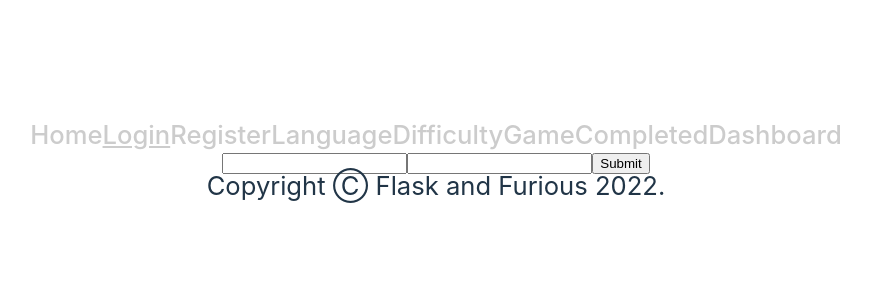
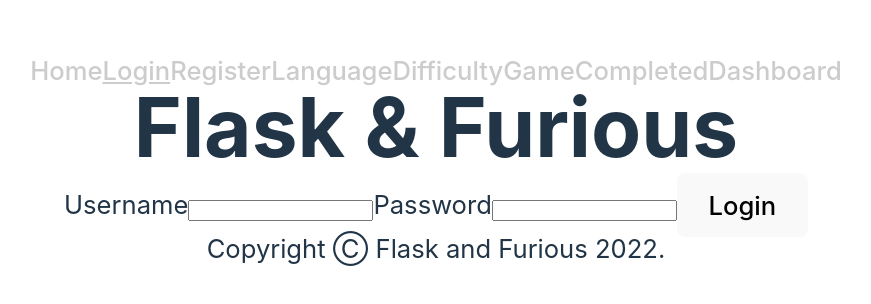
Before and after one commit to Flask-and-Furious/client_side, a React (Vite) app: page /login in a window 1280 px wide. Shown: the part 240-544 px from the top of the page, without its empty margins (204-1075 px from the left). Built offline with nearby package versions, Linux system fonts and the light colour scheme.

Commit message:
add useNavigate to move to dashboard after log in

```diff
--- a/src/pages/Login/index.jsx
+++ b/src/pages/Login/index.jsx
@@ -1,51 +1,83 @@
 import React, { useState } from "react";
-import axios from 'axios'
+import { useNavigate } from "react-router-dom";
+import axios from "axios";
 
-import { Title, Input } from "../../components"
+import { Title, Input, Button } from "../../components";
 
 function Login() {
+  const [username, setUsername] = useState("");
+  const [password, setPassword] = useState("");
+  const goTo = useNavigate();
 
-
-    const [username, setUsername] = useState('')
-    const [password, setPassword] = useState('')
+  // moves to dashboard after logging in
+  const handleNavigate = () => {
+    goTo("/dashboard", { replace: true });
+  };
 
   const handleSubmit = async (e) => {
-        e.preventDefault()
+    e.preventDefault();
+
+    handleNavigate();
 
     try {
       const options = {
         method: "POST",
         headers: {
-                    'Content-Type': 'application/json'
+          "Content-Type": "application/json",
         },
-                body : JSON.stringify(Object.fromEntries(new FormData(e.target)))
+        body: JSON.stringify(Object.fromEntries(new FormData(e.target))),
+      };
+      console.log("body:", options.body);
+      const res = await fetch(
+        "https://python-debug.herokuapp.com/login",
+        options
+      );
+      const data = await res.json();
+      console.log("Res:", data);
 
-
-
+      return data;
+    } catch (err) {
+      console.log("Error :", err);
     }
-            console.log("body:", options.body)
-            const res = await fetch('https://python-debug.herokuapp.com/login', options)
-            const data = await res.json()
-            console.log("Res:", data)
-
-            return data
-
-        } catch (err) {
-            console.log("Error :", err)
-        }
-
-    }
+  };
 
   return (
+    <>
       <div>
+        <Title title="Flask & Furious" />
+        <form onSubmit={handleSubmit}>
+          <Input
+            onChange={(e) => {
+              setUsername(e.target.value);
+            }}
+            name="username"
+            id="username"
+            type="text"
+            text="Username"
+          />
+          <Input
+            onChange={(e) => {
+              setPassword(e.target.value);
+            }}
+            name="password"
+            id="password"
+            type="password"
+            text="Password"
+          />
+          <Button text="Login" />
+        </form>
+      </div>
+
+      {/* <div>
         <Title>Insert App Name</Title>
         <form onSubmit={handleSubmit}>
             <Input type="text" name="username" onChange={(e)=>{ setUsername(e.target.value)}}>Username</Input>
             <Input type="password" name="password" onChange={(e)=>{ setPassword(e.target.value)}}>Password</Input>
             <Input type="submit" name="login">Login</Input>
         </form>
-        </div>
-    )
+      </div> */}
+    </>
+  );
 }
 
-export default Login
+export default Login;
```
Lines whose indentation alone changed are shown as unchanged.
